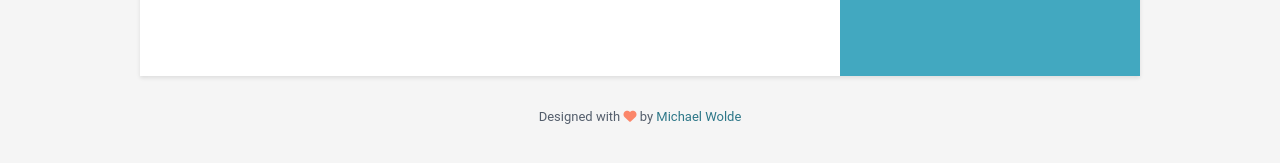
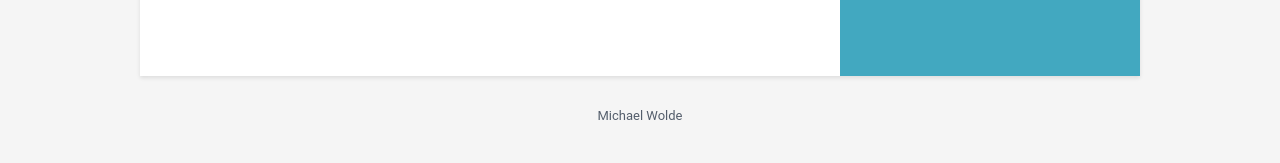
Before and after one commit to MikeW004/resume, a Jekyll site: the page built from index.html, in a window 1280 px wide. Shown: the part 1911-2074 px from the top of the page. Built offline with Jekyll 4.4.1, drawn with Linux system fonts in a browser that asks for light colours.

```diff
--- a/_data/data.yml
+++ b/_data/data.yml
@@ -144,4 +144,4 @@ skills:
     level: 95%
 
 footer: >
-  Designed with <i class="fas fa-heart"></i> by <a href="http://themes.3rdwavemedia.com" target="_blank" rel="nofollow">Michael Wolde</a>
+  <p>Michael Wolde</p>
```
